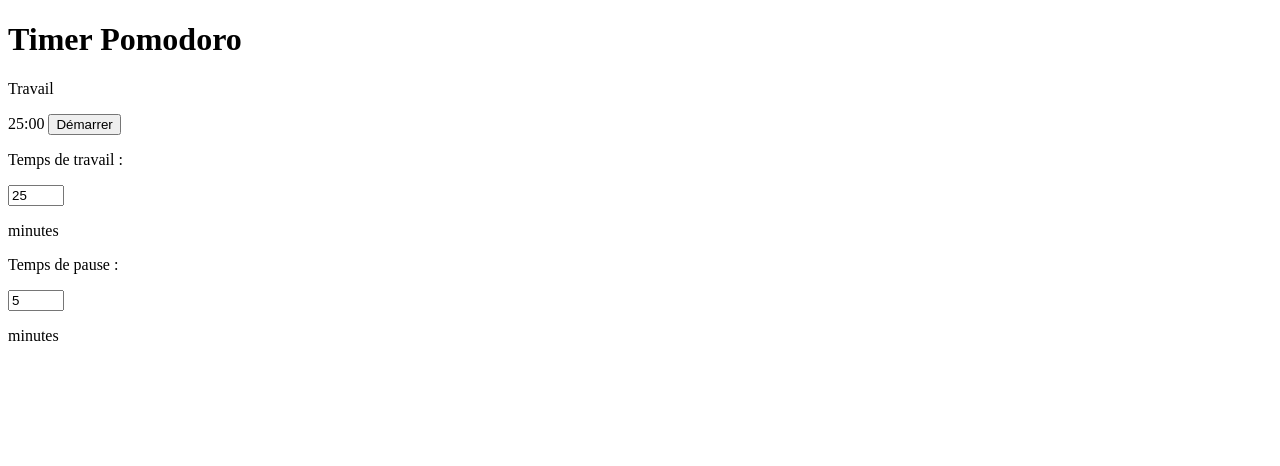
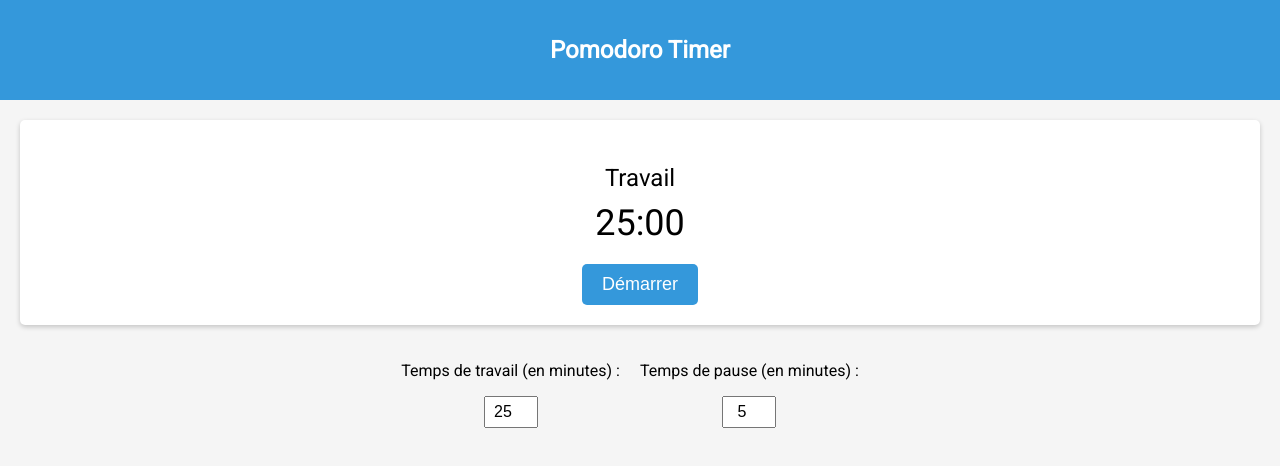
Before and after one commit to lenisrl/Pomodoro, a plain HTML site: page index.html in a window 1280 px wide. Drawn offline with Linux system fonts and the light colour scheme.

Commit message:
css et boutons desactivés

```diff
--- a/index.html
+++ b/index.html
@@ -11,20 +11,29 @@
     <link href="https://fonts.googleapis.com/css2?family=Roboto&display=swap" rel="stylesheet"/>
 </head>
 <body>
-        <h1>Timer Pomodoro</h1>
-        <p id="state">Travail</p>
-        <span id="minutes">25</span>:<span id="seconds">00</span>
-        <button id="StartReset">Démarrer</button>
+    <header>
+        <h1 class="timer-title">Pomodoro Timer</h1>
+    </header>
+    <main>
+        <div class="timer-container">
+            <p id="state" class="timer-state">Travail</p>
+            <div class="time-display">
+                <span id="minutes" class="timer-minutes">25</span>:<span id="seconds" class="timer-seconds">00</span>
+            </div>
+            <button id="StartReset" class="timer-button">Démarrer</button>
+        </div>
 
-        <p>Temps de travail :</p>
-        <input type="number" value=25 id="workTime" min=1 max=99>
-        <p>minutes</p>
-
-        <p>Temps de pause :</p>
-        <input type="number" value=5 id="pauseTime" min=1 max=99>
-        <p>minutes</p>
-
-
+        <div class="time-settings">
+            <div class="work-time">
+                <p>Temps de travail (en minutes) :</p>
+                <input type="number" value="25" id="workTime" class="time-input" min="1" max="99">
+            </div>
+            <div class="pause-time">
+                <p>Temps de pause (en minutes) :</p>
+                <input type="number" value="5" id="pauseTime" class="time-input" min="1" max="99">
+            </div>
+        </div>
+    </main>
     <script src="script.js"></script>
 </body>
 </html>
--- a/script.js
+++ b/script.js
@@ -7,6 +7,7 @@ document.addEventListener("DOMContentLoaded", function(){
     const workTime = document.getElementById("workTime");
     const pauseTime = document.getElementById("pauseTime");
 
+    var timerContainer = document.querySelector('.timer-container');
 
     let intervalWork = setInterval(function(){});
     let intervalPause = setInterval(function(){});
@@ -30,9 +31,15 @@ document.addEventListener("DOMContentLoaded", function(){
 
 
     StartReset.addEventListener("click",function(){
+
+        timerContainer.style.backgroundColor = "white";
+        timerContainer.style.color = "black";
         if(StartReset.textContent == "Démarrer"){
             workCountDown();
         }else{
+
+            workTime.disabled = false;
+            pauseTime.disabled = false;
             clearInterval(intervalWork);
             clearInterval(intervalPause);
 
@@ -46,8 +53,15 @@ document.addEventListener("DOMContentLoaded", function(){
 
     function workCountDown(){
 
+        timerContainer.style.backgroundColor = "red";
+        timerContainer.style.color = "white";
+
         state.textContent = "Travail";
         StartReset.textContent = "Réinitialiser";
+
+        workTime.disabled = true;
+        pauseTime.disabled = true;
+
 
         let min = defMinWork-1;
         let sec = 59;
@@ -96,6 +110,8 @@ document.addEventListener("DOMContentLoaded", function(){
 
     function pauseCountDown(){
 
+        timerContainer.style.backgroundColor = "green";
+
         state.textContent = "Pause";
 
         let min = defMinPause-1;
--- a/style.css
+++ b/style.css
@@ -0,0 +1,72 @@
+body {
+    font-family: 'Roboto', sans-serif;
+    background-color: #f5f5f5;
+    margin: 0;
+    padding: 0;
+}
+
+header {
+    text-align: center;
+    background-color: #3498db;
+    padding: 20px 0;
+}
+
+.timer-title {
+    color: #fff;
+    font-size: 24px;
+}
+
+main {
+    text-align: center;
+    padding: 20px;
+}
+
+.timer-container {
+    background-color: #fff;
+    border-radius: 5px;
+    padding: 20px;
+    box-shadow: 0 2px 5px rgba(0, 0, 0, 0.2);
+    margin-bottom: 20px;
+}
+
+.timer-state {
+    font-size: 24px;
+    margin-bottom: 10px;
+}
+
+.time-display {
+    font-size: 36px;
+    margin-bottom: 20px;
+}
+
+.timer-button {
+    font-size: 18px;
+    padding: 10px 20px;
+    background-color: #3498db;
+    color: #fff;
+    border: none;
+    border-radius: 5px;
+    cursor: pointer;
+    transition: background-color 0.3s ease;
+}
+
+.timer-button:hover {
+    background-color: #2980b9;
+}
+
+.time-settings {
+    display: flex;
+    justify-content: center;
+}
+
+.work-time,
+.pause-time {
+    margin-right: 20px;
+}
+
+.time-input {
+    font-size: 16px;
+    padding: 5px;
+    width: 40px;
+    text-align: center;
+}
```
Lines whose indentation alone changed are shown as unchanged.
